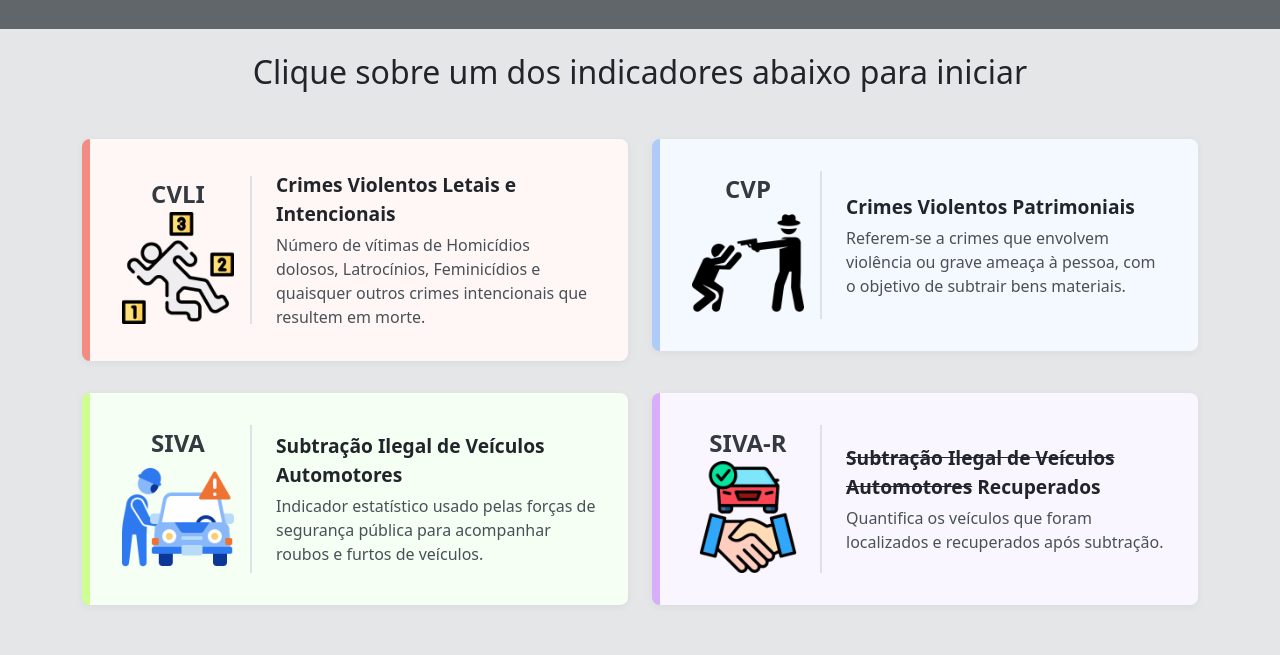
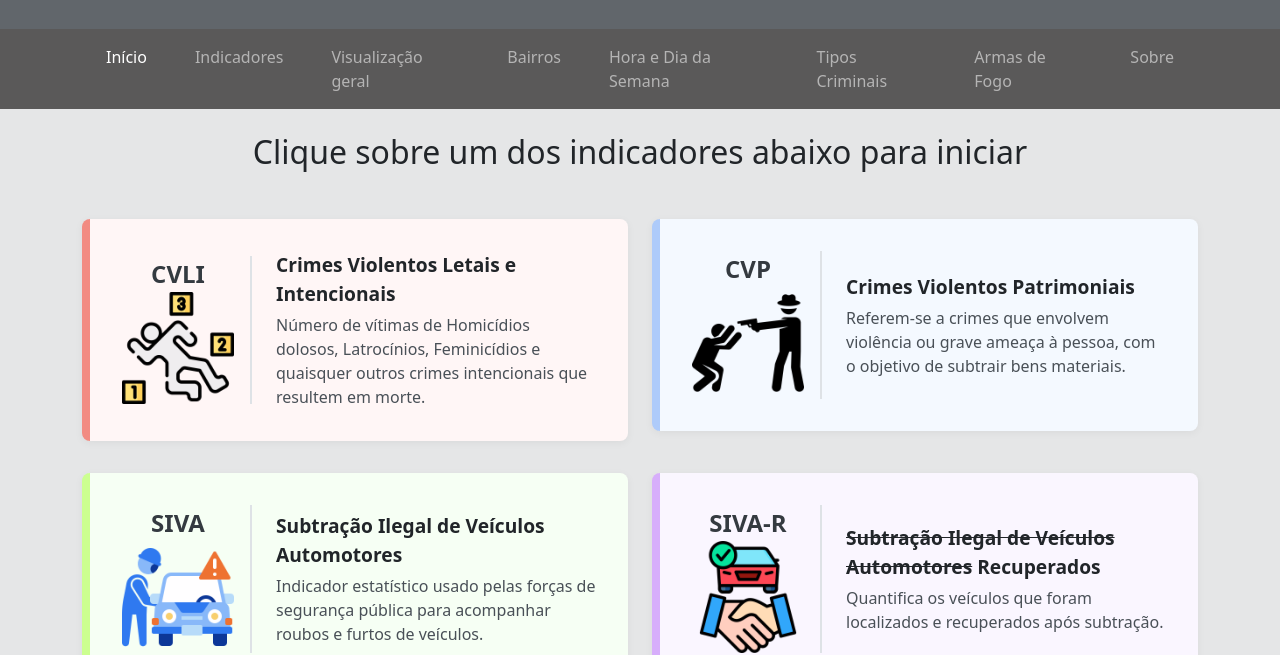
Before and after one commit to johanssonlucena/TCC_Johansson, a plain HTML site: page index.html in a window 1280 px wide. Shown: the part 163-818 px from the top of the page. Drawn offline with nearby package versions, Linux system fonts and the light colour scheme.

Commit message:
Feat: Navbar index

```diff
--- a/index.html
+++ b/index.html
@@ -28,7 +28,23 @@
     </div>
   </header>
 
-
+    <!-- NAVBAR -->
+<nav class="navbar navbar-expand-lg navbar-dark" style="background-color: #5a5959;">
+  <div class="container justify-content-center">
+    <div class="collapse navbar-collapse justify-content-center" id="navbarNav">
+      <ul class="navbar-nav">
+        <li class="nav-item px-3"><a class="nav-link active" href="index.html">Início</a></li>
+        <li class="nav-item px-3"><a class="nav-link" href="html/indicadores.html">Indicadores</a></li>
+        <li class="nav-item px-3"><a class="nav-link" href="html/visualizacao_geral.html">Visualização geral</a></li>
+        <li class="nav-item px-3"><a class="nav-link" href="html/visualizacao_bairro.html">Bairros</a></li>
+        <li class="nav-item px-3"><a class="nav-link" href="html/visualizacao_hora.html">Hora e Dia da Semana</a></li>
+        <li class="nav-item px-3"><a class="nav-link" href="html/visualizacao_criminais.html">Tipos Criminais</a></li>
+        <li class="nav-item px-3"><a class="nav-link" href="index.html">Armas de Fogo</a></li>
+        <li class="nav-item px-3"><a class="nav-link" href="#sobre">Sobre</a></li>
+      </ul>
+    </div>
+  </div>
+</nav>
 
   <!-- Conteúdo principal -->
   <br>
```
